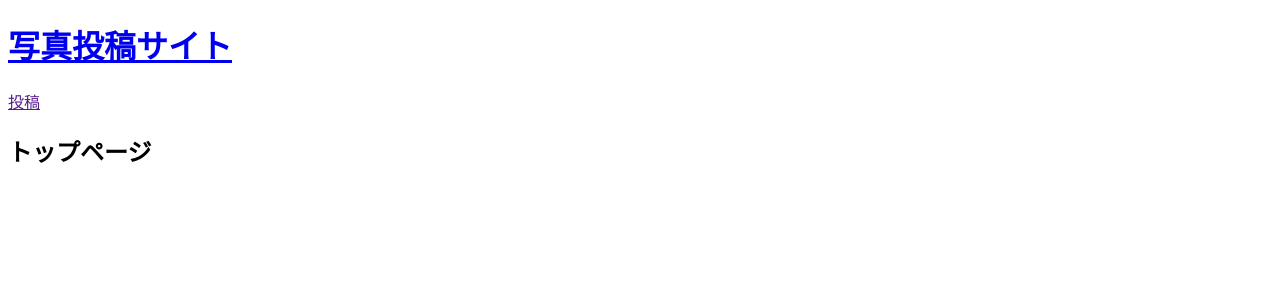
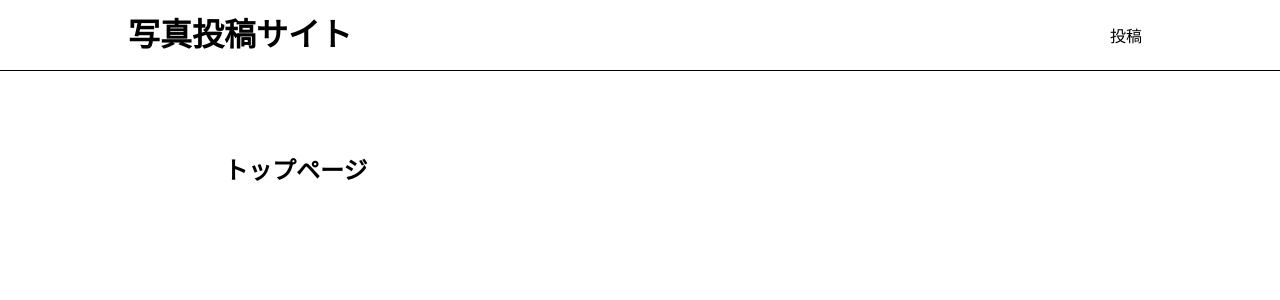
Before and after one commit to bluespace-inc/it_trial_course, a Django app: page / in a window 1280 px wide. Shown: the top 300 px of the page. Run offline with Django 3.2, Linux system fonts and the light colour scheme.

Commit message:
intermediate 4.2 commit

```diff
--- /dev/null
+++ b/Intermediate/python_lesson/project/app/templates/app/base.html
@@ -0,0 +1,19 @@
+{% load static %}
+<!DOCTYPE html>
+<html>
+  <head>
+    <title>写真投稿サイト</title>
+    <link rel="stylesheet" type="text/css" href="{% static 'css/style.css'%}" />
+  </head>
+  <body>
+    <header>
+      <div class="container">
+        <h1><a href="{% url 'app:index' %}">写真投稿サイト</a></h1>
+        <div class="header-menu">
+          <a href="">投稿</a>
+        </div>
+      </div>
+    </header>
+    <div class="container">{% block content %}{% endblock %}</div>
+  </body>
+</html>
--- a/Intermediate/python_lesson/project/app/templates/app/index.html
+++ b/Intermediate/python_lesson/project/app/templates/app/index.html
@@ -1,19 +1,3 @@
-<!DOCTYPE html>
-<html>
-  <head>
-    <title>写真投稿サイト</title>
-  </head>
-  <body>
-    <header>
-      <div class="container">
-        <h1><a href="{% url 'app:index' %}">写真投稿サイト</a></h1>
-        <div class="header-menu">
-          <a href="">投稿</a>
-        </div>
-      </div>
-    </header>
-    <div class="container">
-      <h2>トップページ</h2>
-    </div>
-  </body>
-</html>
+{% extends 'app/base.html' %} {% block content %}
+<h2>トップページ</h2>
+{% endblock %}
--- a/Intermediate/python_lesson/project/project/settings.py
+++ b/Intermediate/python_lesson/project/project/settings.py
@@ -10,6 +10,7 @@ For the full list of settings and their values, see
 https://docs.djangoproject.com/en/3.2/ref/settings/
 """
 
+import os
 from pathlib import Path
 
 # Build paths inside the project like this: BASE_DIR / 'subdir'.
@@ -124,3 +125,8 @@ STATIC_URL = '/static/'
 # https://docs.djangoproject.com/en/3.2/ref/settings/#default-auto-field
 
 DEFAULT_AUTO_FIELD = 'django.db.models.BigAutoField'
+
+STATIC_URL = '/static/'
+STATICFILES_DIRS = (
+ os.path.join(BASE_DIR, "static"),
+)
--- /dev/null
+++ b/Intermediate/python_lesson/project/static/css/style.css
@@ -0,0 +1,86 @@
+html,
+body {
+  margin: 0;
+}
+div {
+  box-sizing: border-box;
+}
+a {
+  text-decoration: none;
+  color: #000;
+}
+.container {
+  width: 80%;
+  margin: auto;
+  overflow: auto;
+}
+header {
+  border-bottom: solid 1px #000;
+  height: 70px;
+}
+header .container {
+  display: flex;
+  justify-content: space-between;
+}
+body > .container {
+  width: 65%;
+  padding-top: 60px;
+}
+header h1 {
+  margin: 0;
+  height: 100%;
+  line-height: 70px;
+}
+.header-menu {
+  display: flex;
+  align-items: center;
+}
+.header-menu a {
+  padding: 10px;
+  margin-left: 10px;
+}
+.photo {
+  width: calc(100% / 3);
+  float: left;
+  padding: 10px;
+  margin-bottom: 15px;
+}
+.photo a {
+  display: block;
+}
+.photo-info a:hover {
+  text-decoration: underline;
+}
+.photo-info .category {
+  display: inline-block;
+  padding: 2px 5px;
+  border-radius: 4px;
+  font-size: 12px;
+  color: #fff;
+  background-color: #000;
+}
+.user-name {
+  font-size: 30px;
+}
+.photo-img {
+  width: 100%;
+  max-width: 500px;
+  height: 300px;
+  object-fit: cover;
+  border-radius: 4px;
+}
+.photo-img:hover {
+  opacity: 0.8;
+}
+.photo-detail .photo-img {
+  object-fit: contain;
+}
+.photo-detail .photo-img:hover {
+  opacity: 1;
+}
+.message-success {
+  background-color: #00d1b2;
+  padding: 10px;
+  padding-left: 30px;
+  border-radius: 4px;
+}
```
